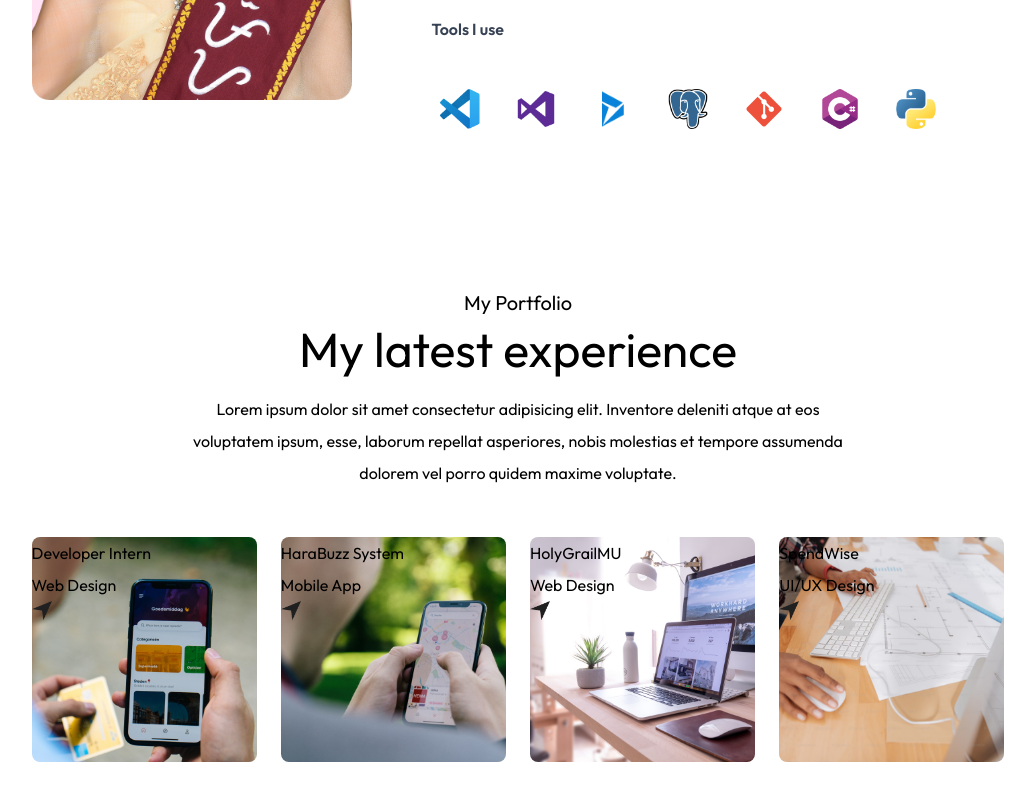
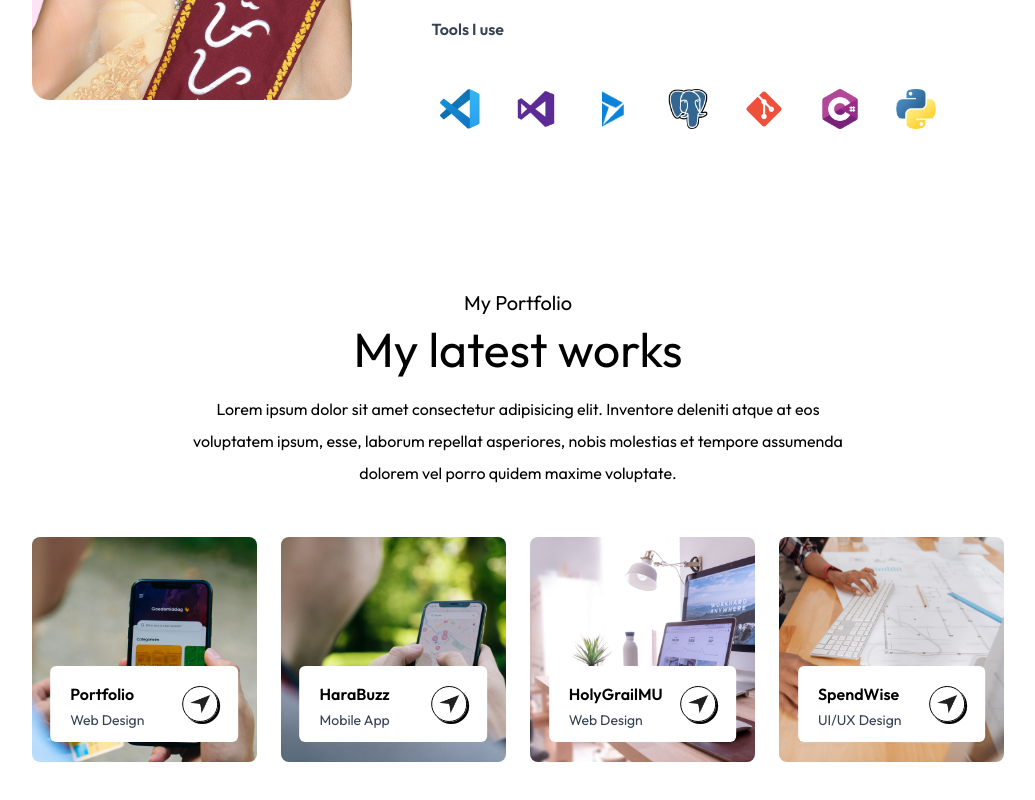
Before and after one commit to Jellepi/my-portfolio, a Next.js app: page / in a window 1280 px wide. Shown: the part 1364-2164 px from the top of the page, without its empty margins (122-1157 px from the left). Built offline with nearby package versions, Linux system fonts and the light colour scheme; a web font is replaced by a local one.

Commit message:
change experience page to projects and added seperatet experience page

```diff
--- a/app/components/Experience.jsx
+++ b/app/components/Experience.jsx
@@ -1,36 +1,8 @@
-import { assets, workData } from '@/assests/assets'
-import Image from 'next/image'
 import React from 'react'
 
 const Experience = () => {
   return (
-    <div id='experience' className='w-full px-[12%] py-10 scroll-mt-20'>
-       <h4 className='text-center mb-2 text-xl font-ovo'>
-        My Portfolio</h4>
-      <h2 className='text-center text-5xl'>
-       My latest experience</h2>
-       <p className='text-center max-w-2xl mx-auto mt-5 mb-12 font-Ovo'>
-        Lorem ipsum dolor sit amet consectetur adipisicing elit.
-        Inventore deleniti atque at eos voluptatem ipsum, esse, laborum
-        repellat asperiores, nobis molestias et tempore assumenda dolorem vel
-        porro quidem maxime voluptate.</p>
-
-    <div className='grid grid-cols-auto my-10 gap-6'>
-        {workData.map((project, index)=>(
-            <div key={index}
-            className='aspect-square bg-no-repeat bg-cover bg-center rounded-lg relative cursor-pointer group'
-            style={{backgroundImage:`url(${project.bgImage})`}}>
-               <div></div>
-                <div>
-                    <h2>{project.title}</h2>
-                    <p>{project.description}</p>
-                </div>
-                <div>
-                    <Image src={assets.send_icon} alt='send icon' className='w-5'/>
-                </div>
-            </div>
-        ))}
-    </div>
+    <div>
 
     </div>
   )
--- a/app/components/Navbar.jsx
+++ b/app/components/Navbar.jsx
@@ -40,6 +40,7 @@ const Navbar = () => {
           <li><a className='font-outfit' href="#top">Home</a></li>
           <li><a className='font-outfit' href="#about">About me</a></li>
           <li><a className='font-outfit' href="#experience">Experience</a></li>
+          <li><a className='font-outfit' href="#projects">Projects</a></li>
           <li><a className='font-outfit' href="#contact">Contact Me</a></li>
         </ul>
 
@@ -61,6 +62,7 @@ const Navbar = () => {
           <li><a className='font-outfit' onClick={closeMenu} href="#top">Home</a></li>
           <li><a className='font-outfit' onClick={closeMenu} href="#about">About me</a></li>
           <li><a className='font-outfit' onClick={closeMenu} href="#experience">Experience</a></li>
+          <li><a className='font-outfit' onClick={closeMenu} href="#projects">Projects</a></li>
           <li><a className='font-outfit' onClick={closeMenu} href="#contact">Contact Me</a></li>
         </ul>
       </nav>
--- /dev/null
+++ b/app/components/Projects.jsx
@@ -0,0 +1,46 @@
+import { assets, workData } from '@/assests/assets'
+import Image from 'next/image'
+import React from 'react'
+
+const Projects = () => {
+  return (
+    <div id='projects' className='w-full px-[12%] py-10 scroll-mt-20'>
+       <h4 className='text-center mb-2 text-xl font-ovo'>
+        My Portfolio</h4>
+      <h2 className='text-center text-5xl'>
+       My latest works</h2>
+       <p className='text-center max-w-2xl mx-auto mt-5 mb-12 font-Ovo'>
+        Lorem ipsum dolor sit amet consectetur adipisicing elit.
+        Inventore deleniti atque at eos voluptatem ipsum, esse, laborum
+        repellat asperiores, nobis molestias et tempore assumenda dolorem vel
+        porro quidem maxime voluptate.</p>
+
+    <div className='grid grid-cols-auto my-10 gap-6'>
+        {workData.map((project, index)=>(
+            <div key={index}
+            className='aspect-square bg-no-repeat bg-cover bg-center
+            rounded-lg relative cursor-pointer group'
+            style={{backgroundImage:`url(${project.bgImage})`}}>
+               <div className='bg-white w-10/12 rounded-md absolute bottom-5
+               left-1/2 -translate-x-1/2 py-3 px-5 flex items-center
+               justify-between duration-500 group-hover:bottom-7'>
+                    <div>
+                        <h2 className='font-semibold'>{project.title}</h2>
+                        <p className='text-sm text-gray-700'>{project.description}</p>
+                    </div>
+                    <div className='border rounded-full border-black
+                    w-9 aspect-square flex items-center justify-center
+                    shadow-[2px_2px_0_#000] group-hover:bg-purple-500
+                    transition'>
+                        <Image src={assets.send_icon} alt='send icon' className='w-5'/>
+                    </div>
+                </div>
+            </div>
+        ))}
+    </div>
+
+    </div>
+  )
+}
+
+export default Projects
--- a/app/page.js
+++ b/app/page.js
@@ -2,7 +2,7 @@
 import Navbar from "./components/Navbar";
 import Hero from "./components/Hero";
 import About from "./components/About";
-import Experience from "./components/Experience";
+import Projects from "./components/Projects";
 
 export default function Home() {
   return (
@@ -10,7 +10,7 @@ export default function Home() {
    <Navbar      />
    <Hero        />
    <About       />
-   <Experience  />
+   <Projects  />
    </>
   );
 }
--- a/assests/assets.js
+++ b/assests/assets.js
@@ -90,12 +90,12 @@ export const assets = {
 
 export const workData = [
     {
-        title: 'Developer Intern',
+        title: 'Portfolio',
         description: 'Web Design',
         bgImage: '/work-1.png',
     },
     {
-        title: 'HaraBuzz System',
+        title: 'HaraBuzz',
         description: 'Mobile App',
         bgImage: '/work-2.png',
     },
```
